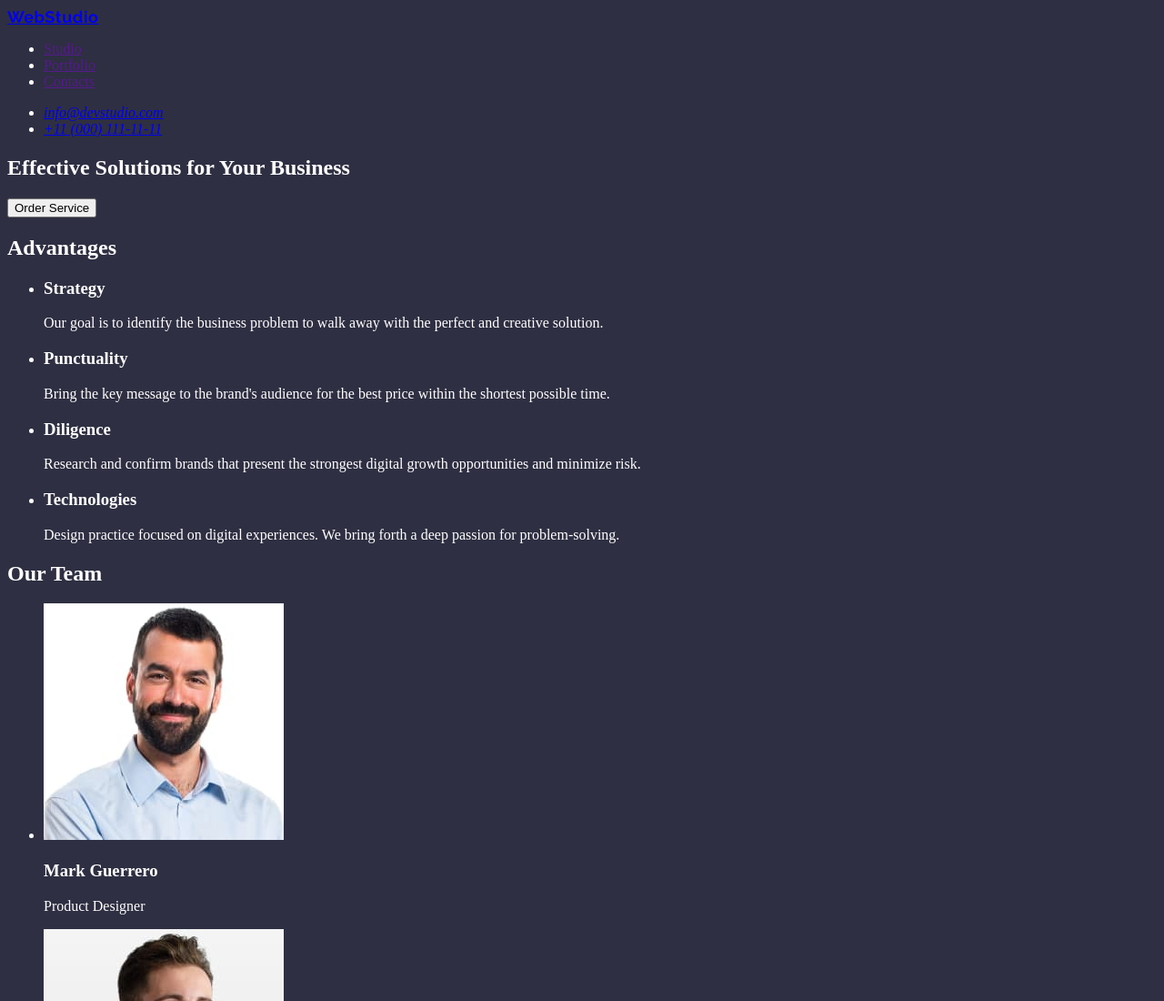
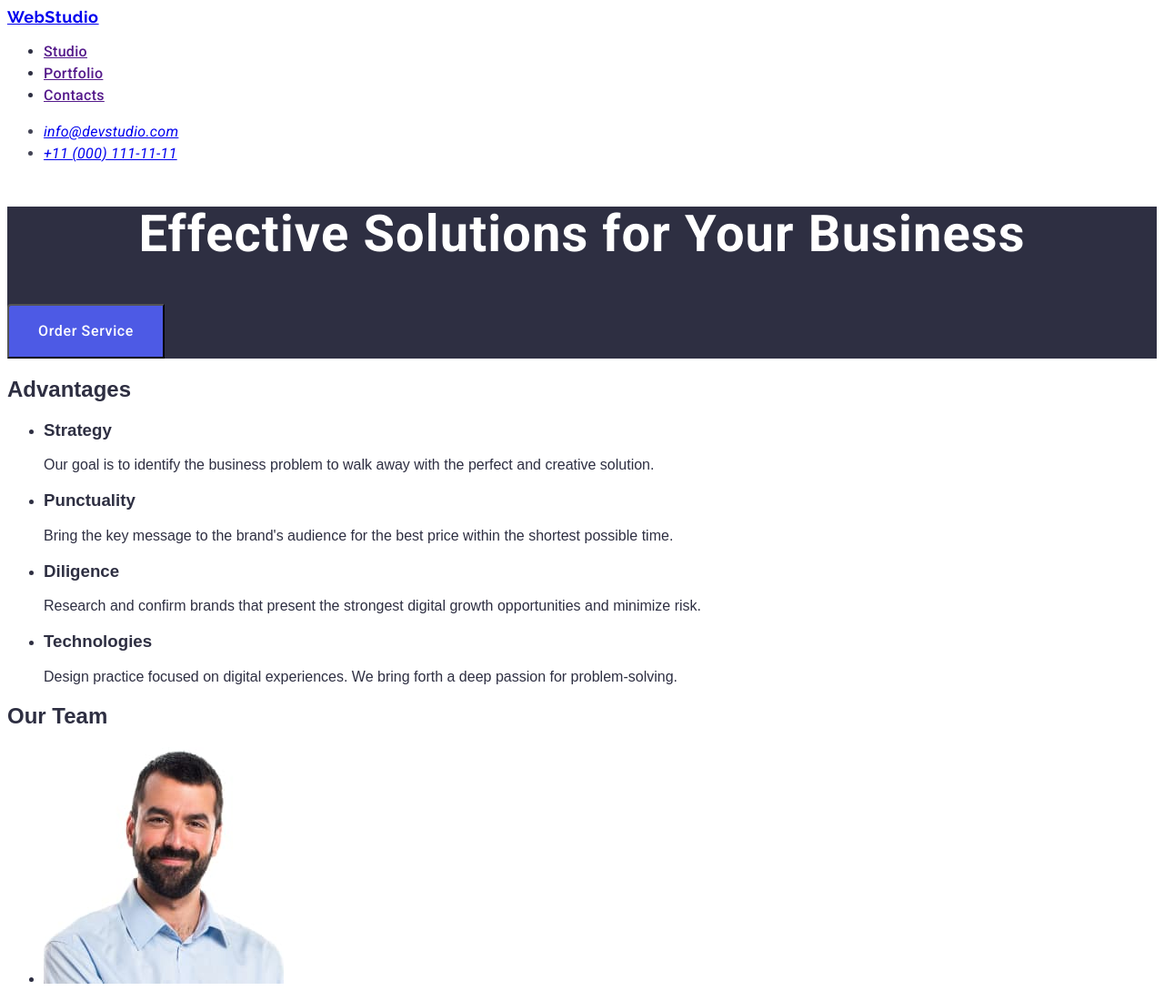
Before and after one commit to Orest1999/goit-markup-hw-02, a plain HTML site: page index.html in a window 1280 px wide. Shown: the top 1100 px of the page at 91% size. Drawn offline with Linux system fonts and the light colour scheme.

Commit message:
css star

```diff
--- a/css/styles.css
+++ b/css/styles.css
@@ -1,7 +1,7 @@
 body {
-    font-family:"Rodoto";
-    color: #FFFFFF;
-    background-color: #2E2F42;
+    font-family:"Rodoto",sans-serif;
+    color: #2E2F42;
+    background-color:#FFFFFF;
 }
 .emblem{
     font-family: Raleway;
@@ -11,3 +11,92 @@ body {
     letter-spacing: 0.03em;
     text-align: left;
 }
+.navigation-list{
+    font-family: Roboto;
+    font-size: 16px;
+    font-weight: 500;
+    line-height: 24px;
+    letter-spacing: 0.02em;
+    text-align: left;
+}
+.mail{
+    font-family: Roboto;
+    font-size: 16px;
+    font-weight: 400;
+    line-height: 24px;
+    letter-spacing: 0.02em;
+    text-align: left;
+    color: #434455;
+}
+.mail:hover,
+.mail.link:focus{
+    font-family: Roboto;
+    font-size: 16px;
+    font-weight: 400;
+    line-height: 24px;
+    letter-spacing: 0.02em;
+    text-align: left;
+    color: #404BBF;
+}
+.pfone{
+        font-family: Roboto;
+        font-size: 16px;
+        font-weight: 400;
+        line-height: 24px;
+        letter-spacing: 0.02em;
+        text-align: left;
+        color: #434455;
+}
+.pfone:hover,
+.pfone.link:focus{
+    font-family: Roboto;
+    font-size: 16px;
+    font-weight: 400;
+    line-height: 24px;
+    letter-spacing: 0.02em;
+    text-align: left;
+    color: #404BBF;
+}
+.upper-part{
+    background-color: #2E2F42;
+}
+.replik{
+        font-family: Roboto;
+        font-size: 56px;
+        font-weight: 700;
+        line-height: 60px;
+        letter-spacing: 0.02em;
+        text-align: center;
+        color: #FFFFFF;
+}
+.knop{
+        width: Hug (169px)px;
+        height: Hug (56px)px;
+        top: 428px;
+        left: 636px;
+        padding: 16px 32px 16px 32px;
+        gap: 10px;
+        border-radius: 4px 0px 0px 0px;
+        opacity: 0px;
+        background-color:#4D5AE5;
+}
+.knop:hover {
+    width: Hug (169px)px;
+        height: Hug (56px)px;
+        top: 88px;
+        left: 20px;
+        padding: 16px 32px 16px 32px;
+        gap: 10px;
+        border-radius: 4px 0px 0px 0px;
+        opacity: 0px;
+        background-color:#404BBF;
+}
+.knop-tekst{
+    font-family: Roboto;
+    font-size: 16px;
+    font-weight: 500;
+    line-height: 24px;
+    letter-spacing: 0.04em;
+    text-align: left;
+    color: #FFFFFF;
+}
--- a/index.html
+++ b/index.html
@@ -20,7 +20,7 @@
     <header>
         <nav>
             <a href="./index.html" class="emblem">WebStudio</a>
-            <ul>
+            <ul class="navigation-list">
                 <li><a href="">Studio</a></li>
                 <li><a href="">Portfolio</a></li>
                 <li><a href="">Contacts</a></li>
@@ -28,16 +28,16 @@
         </nav>
         <address>
             <ul>
-                <li><a href="mailto:info@devstudio.com">info@devstudio.com</a></li>
-                <li><a href="tel:+110001111111">+11 (000) 111-11-11</a></li>
+                <li class="mail"><a href="mailto:info@devstudio.com">info@devstudio.com</a></li>
+                <li class="pfone"><a href="tel:+110001111111">+11 (000) 111-11-11</a></li>
             </ul>
         </address>
     </header>
     <main>
         <!--Effective Solutions -->
-        <section>
-            <h1>Effective Solutions for Your Business</h1>
-            <button type="button">Order Service</button>
+        <section class="upper-part">
+            <h1 class="replik">Effective Solutions for Your Business</h1>
+            <button type="button" class="knop"> <a class="knop-tekst">Order Service</a></button>
         </section>
         <!-- page description -->
         <section>
```
